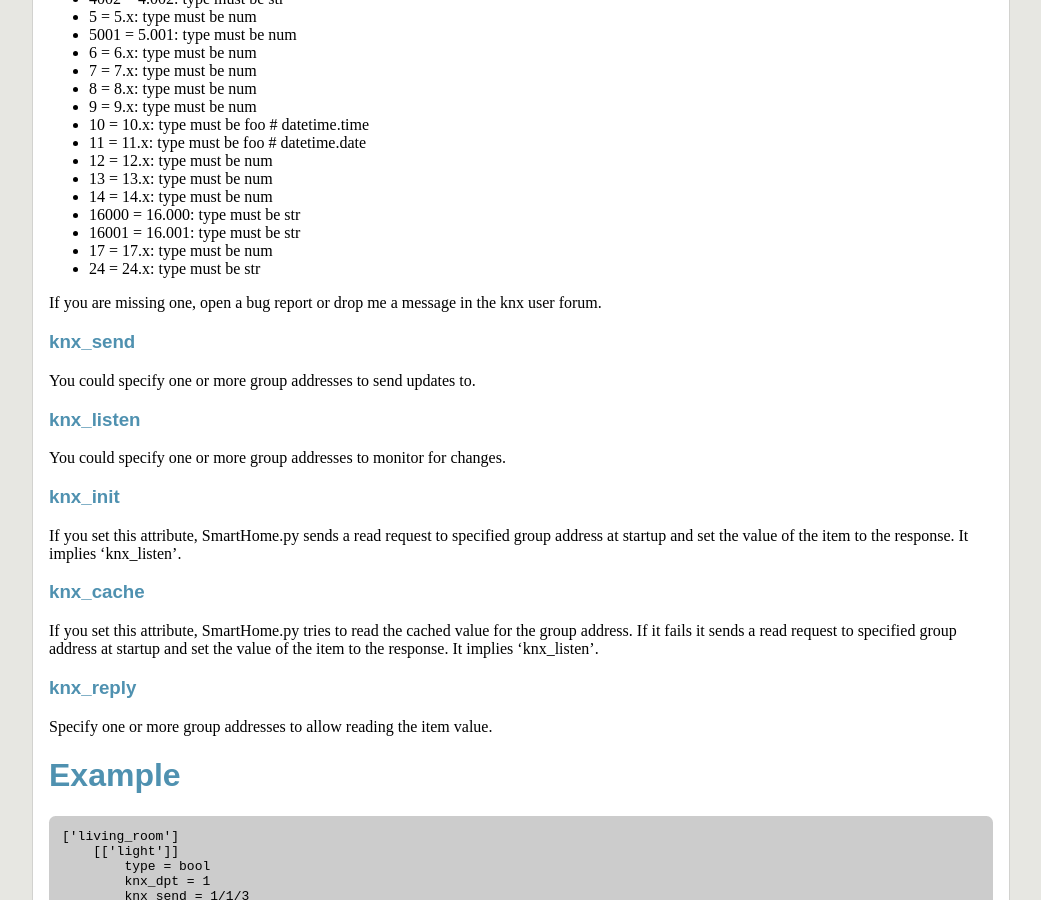
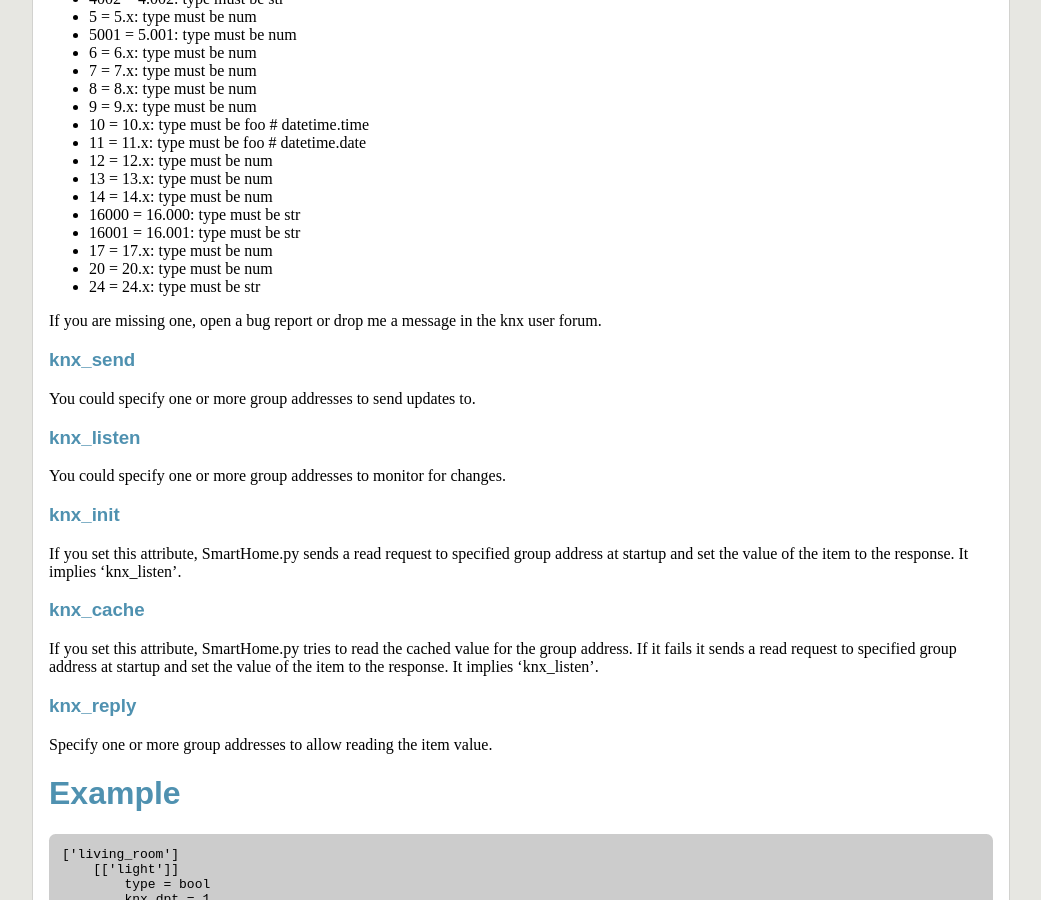
Before and after one commit to mknx/smarthome, a Jekyll site: the page built from plugins/knx/index.md, in a window 1280 px wide and 900 px high, scrolled down 1010 px. Shown: the whole window, without its empty margins (128-1169 px from the left). Built offline with Jekyll 4.4.1, drawn with Linux system fonts in a browser that asks for light colours; Markdown is read by kramdown in place of the engine named in the settings.

Commit message:
adding dpt 20

```diff
--- a/plugins/knx/index.md
+++ b/plugins/knx/index.md
@@ -63,6 +63,7 @@ Right know the following datapoint types are supported:
 * 16000 = 16.000: type must be str
 * 16001 = 16.001: type must be str
 * 17 = 17.x: type must be num
+* 20 = 20.x: type must be num
 * 24 = 24.x: type must be str
 
 If you are missing one, open a bug report or drop me a message in the knx user forum.
```
